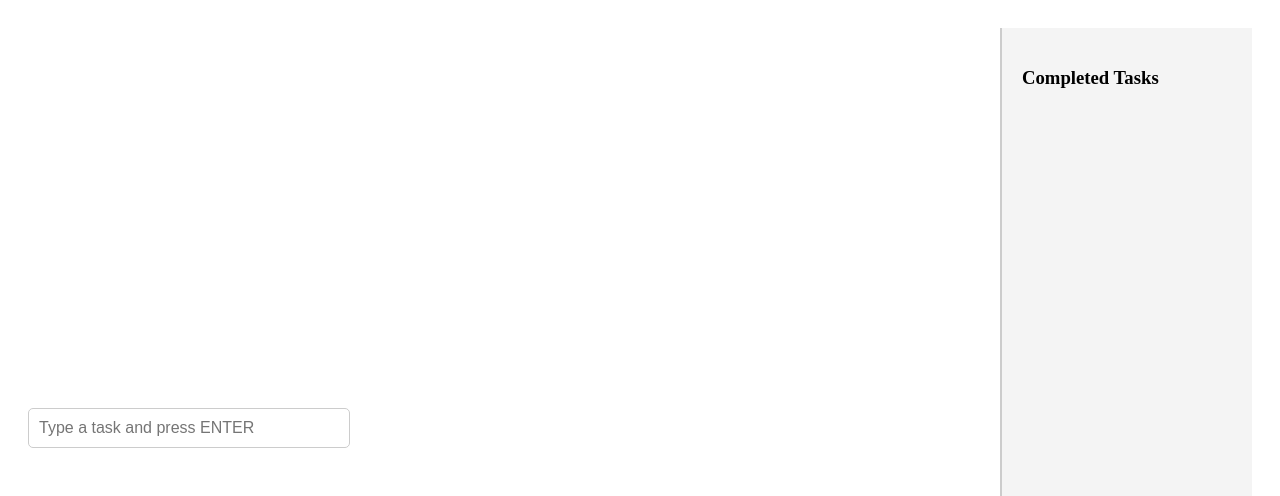
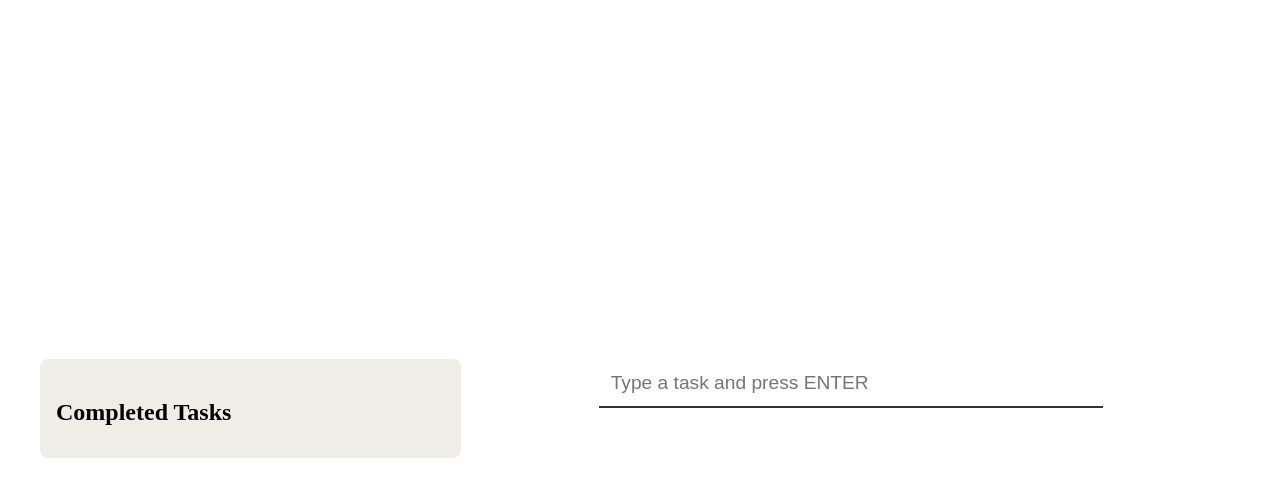
Before and after one commit to JedidiahCajudo/easy-wins, a React (Vite) app: page / in a window 1280 px wide. Shown: the top 496 px of the page. Built offline with nearby package versions, Linux system fonts and the light colour scheme.

Commit message:
one task and completed list. much better

```diff
--- a/src/App.jsx
+++ b/src/App.jsx
@@ -26,6 +26,16 @@ function App() {
 
   return (
     <div className="app">
+        <div className="completed-tasks">
+        <h3>Completed Tasks</h3>
+        <ul>
+          {completedTasks.map((task, index) => (
+            <li key={index}>{task}</li>
+          ))}
+        </ul>
+      </div>
+
+      <div className="input-container">
         <div className="input-section">
           <input
             type="text"
@@ -46,16 +56,10 @@ function App() {
             ))}
           </ul>
         </div>
+      </div>
 
       {/* Left Column: Completed Tasks */}
-      <div className="completed-tasks">
-        <h3>Completed Tasks</h3>
-        <ul>
-          {completedTasks.map((task, index) => (
-            <li key={index}>{task}</li>
-          ))}
-        </ul>
-      </div>
+
     </div>
   );
 }
--- a/src/index.css
+++ b/src/index.css
@@ -1,35 +1,68 @@
 /* Basic Layout */
 .app {
   display: flex;
+  height: 100vh;
   flex-direction: row;
-  height: 100vh;
-  padding: 20px;
+  justify-content: flex-start; /* Keeps it left aligned */
+  align-items: center; /* Centers the input section vertically */
+  padding: 2rem;
+  box-sizing: border-box;
+}
+
+/* Completed Tasks - Left Column */
+.completed-tasks {
+  flex: 1;
+  background-color: #eeeee6;
+  padding: 1rem;
+  border-radius: 0.5rem;
+  max-height: 90vh;
+  overflow-y: auto;
+}
+
+.completed-tasks h3 {
+  font-size: 1.5rem;
+  margin-bottom: 1rem;
+}
+
+.completed-tasks ul {
+  list-style: none;
+  padding: 0;
+  margin: 0;
+}
+
+.completed-tasks li {
+  font-size: 1rem;
+  margin-bottom: 0.5rem;
+}
+
+/* Input Section */
+.input-container {
+  flex: 2;
+  display: flex;
+  flex-direction: column;
+  gap: 1rem;
+  height: 100%;  /* Takes full height of available space */
+  justify-content: center;
 }
 
 .input-section {
-  flex: 1;
   display: flex;
   justify-content: center;
   align-items: center;
 }
 
 input {
-  padding: 10px;
-  font-size: 16px;
-  width: 300px;
-  border: 1px solid #ccc;
-  border-radius: 5px;
-  outline: none;
-}
-
-input:focus {
-  border-color: #4CAF50;
+  width: 80%;
+  max-width: 30rem; /* Remains as rem for responsiveness */
+  padding: 0.75rem;
+  font-size: 1.2rem;
+  border: none;
+  border-bottom: 0.16rem solid #333333;
+  outline: none;  /* Removes outline on all inputs, including focus */
 }
 
 /* Task Section */
 .task-section {
-  flex: 3;
-  padding-left: 20px;
   display: flex;
   flex-direction: column;
 }
@@ -37,31 +70,14 @@ input:focus {
 button {
   background-color: #4CAF50;
   color: white;
-  padding: 10px;
+  padding: 0.5rem 1rem;
   border: none;
-  border-radius: 5px;
+  border-radius: 0.5rem;
   cursor: pointer;
-  margin-left: 10px;
+  margin-left: 1rem;
+  font-size: 1rem;
 }
 
 button:hover {
   background-color: #45a049;
 }
-
-/* Completed Tasks - Left Column */
-.completed-tasks {
-  flex: 1;
-  padding: 20px;
-  background-color: #f4f4f4;
-  border-left: 2px solid #ccc;
-}
-
-.completed-tasks ul {
-  list-style-type: none;
-  padding: 0;
-}
-
-.completed-tasks li {
-  margin-bottom: 10px;
-  font-size: 16px;
-}
```
Lines whose indentation alone changed are shown as unchanged.
